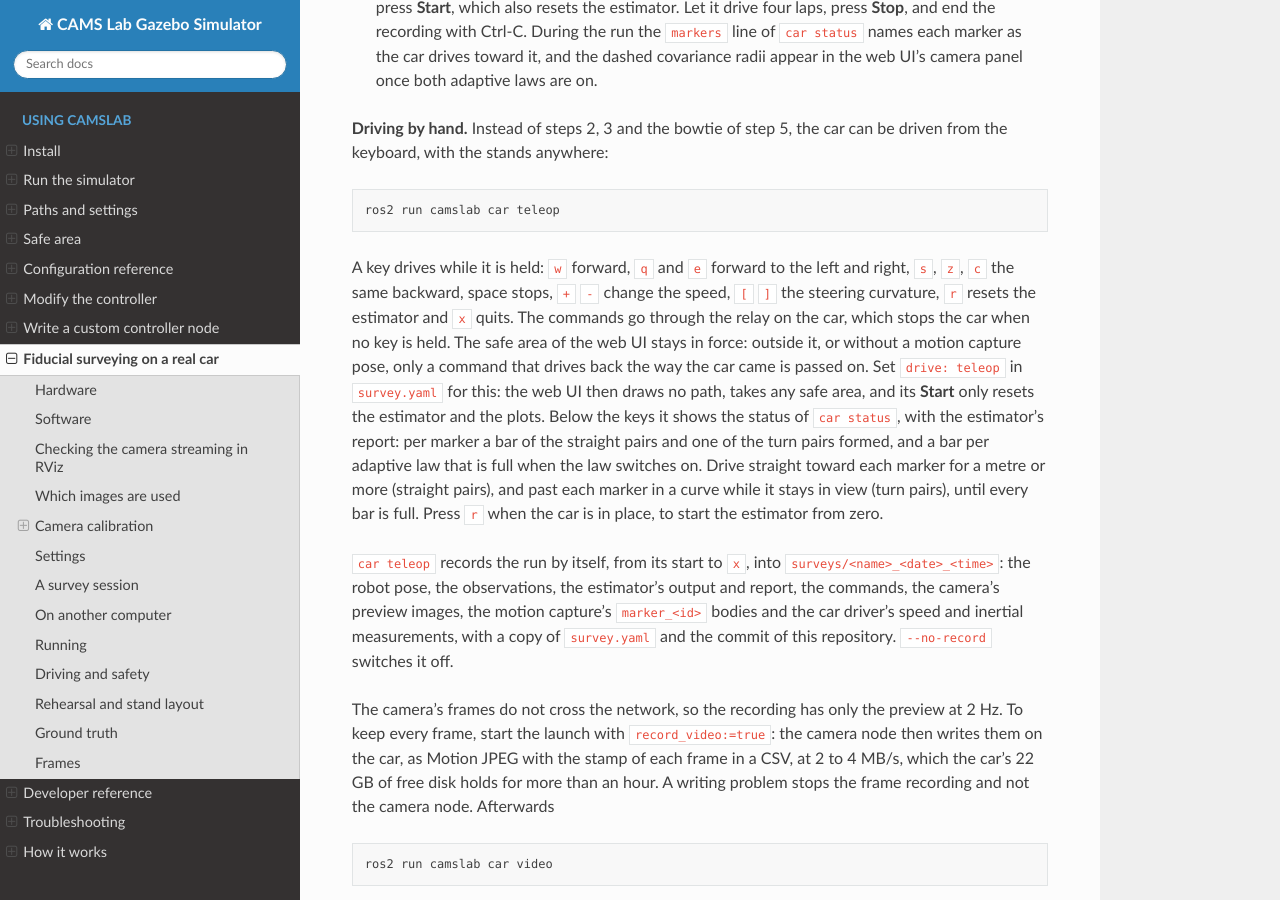
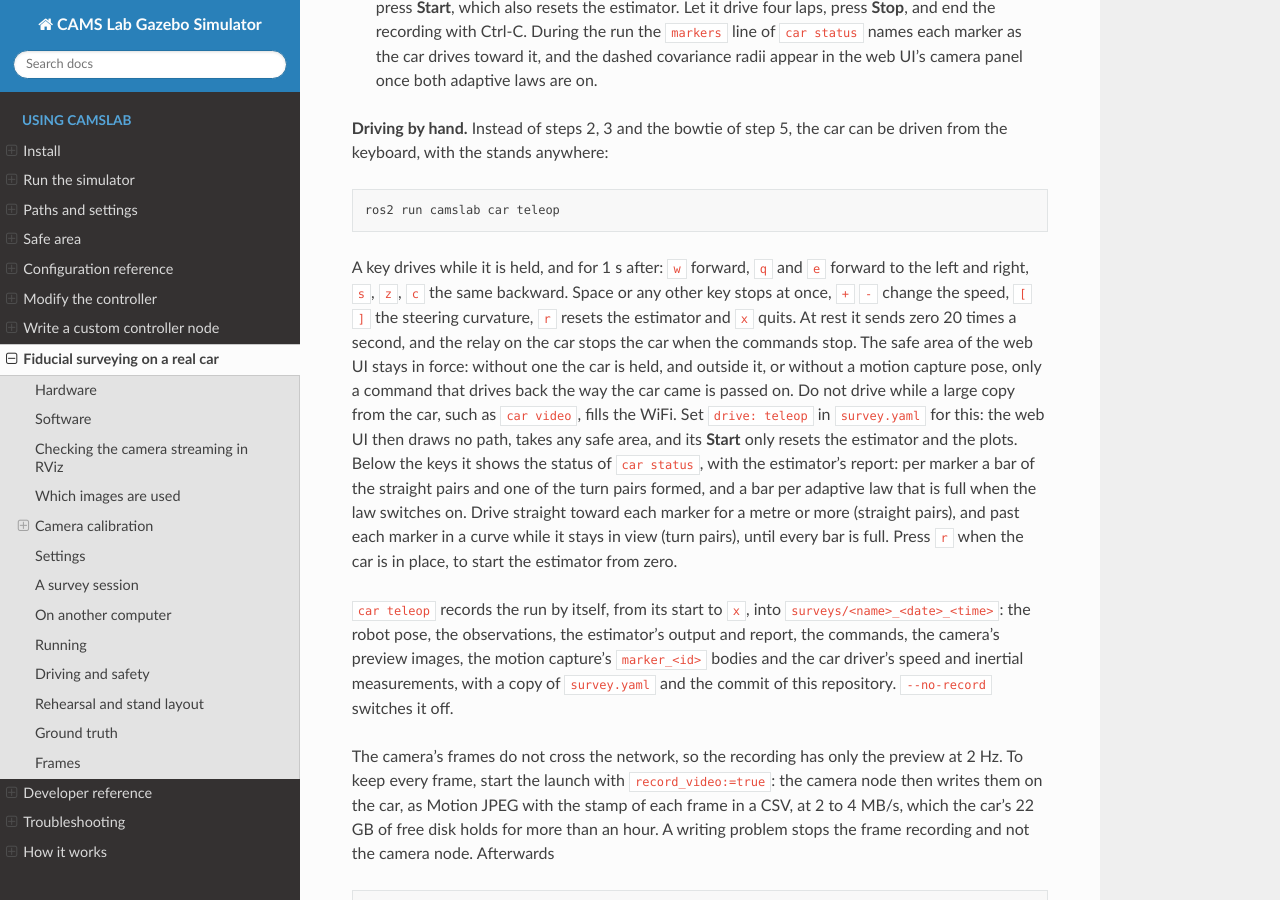
Before and after one commit to aicheye/camslab_ws, a Sphinx documentation site: the page built from docs/hardware-survey.md, in a window 1280 px wide and 900 px high, scrolled down 9047 px. Built offline with Sphinx 7.4.7 and the Read the Docs theme 3.1.0, drawn with Linux system fonts in a browser that asks for light colours.

Commit message:
Drive by hand only while a key is held, and only inside a safe area
A driving key kept the car driving for 20 s. On a computer without a
safe area, with a video copy filling the WiFi, the car kept driving and
the stop did not reach it. A key now drives for 1 s, so the car drives
while the key is held, space stops at once, and zero is sent 20 times a
second at rest. Without a safe area the car is held.

The recorder of a run ends with `car teleop` however that ends, and
teleop refuses to start while recorders of earlier runs are running:
eleven of them had been left behind and loaded the network. Ctrl-C at
the end no longer fails after ROS has shut down.

Co-Authored-By: Claude Fable 5.2 <noreply@anthropic.com>
Claude-Session: https://claude.ai/code/session_013B3SFyzyk3hKVwbjB4jamE

```diff
--- a/docs/hardware-survey.md
+++ b/docs/hardware-survey.md
@@ -380,12 +380,14 @@ driven from the keyboard, with the stands anywhere:
 
     ros2 run camslab car teleop
 
-A key drives while it is held: `w` forward, `q` and `e` forward to the left and right,
-`s`, `z`, `c` the same backward, space stops, `+` `-` change the speed, `[` `]` the
-steering curvature, `r` resets the estimator and `x` quits. The commands go through the
-relay on the car, which stops the car when no key is held. The safe area of the web UI
-stays in force: outside it, or without a motion capture pose, only a command that
-drives back the way the car came is passed on. Set `drive: teleop` in `survey.yaml`
+A key drives while it is held, and for 1 s after: `w` forward, `q` and `e` forward to
+the left and right, `s`, `z`, `c` the same backward. Space or any other key stops at
+once, `+` `-` change the speed, `[` `]` the steering curvature, `r` resets the
+estimator and `x` quits. At rest it sends zero 20 times a second, and the relay on the
+car stops the car when the commands stop. The safe area of the web UI stays in force:
+without one the car is held, and outside it, or without a motion capture pose, only a
+command that drives back the way the car came is passed on. Do not drive while a
+large copy from the car, such as `car video`, fills the WiFi. Set `drive: teleop` in `survey.yaml`
 for this: the web UI then draws no path, takes any safe area, and its **Start** only
 resets the estimator and the plots. Below the keys it shows the
 status of `car status`, with the estimator's report: per marker a bar of the straight
```
Also changed, not shown: 1 other file.
